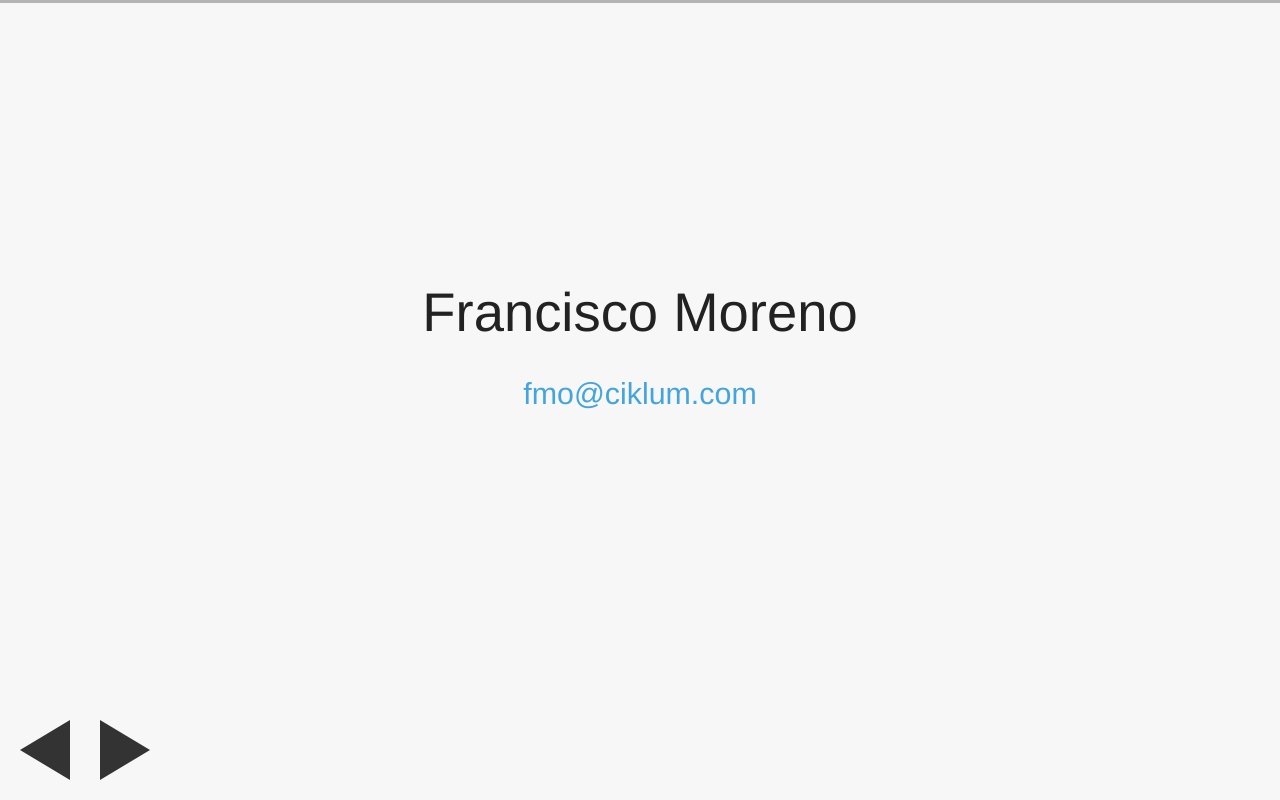
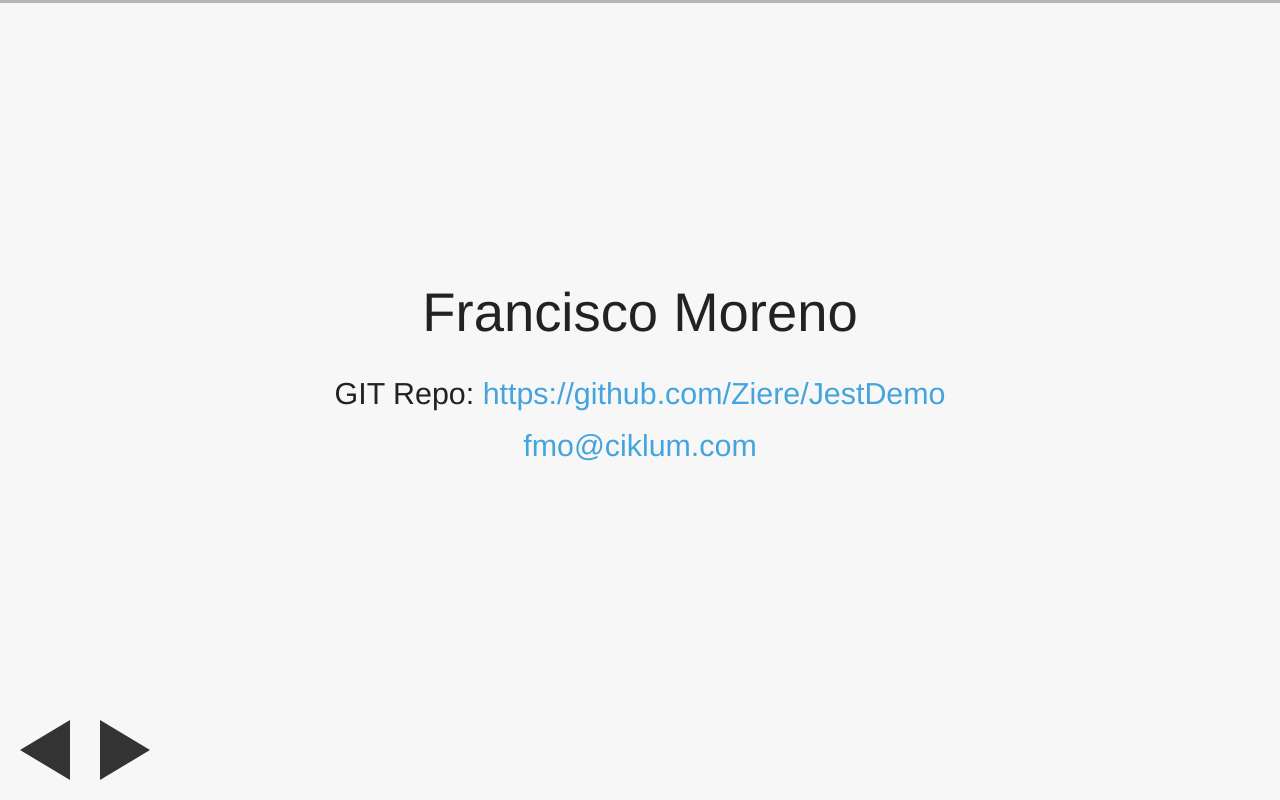
Before and after one commit to Ziere/JestDemo, a website: page ppt/ppt.html in a window 1280 px wide. Both pictures are taken after a click on the element 45 px from the left and 750 px from the top of the page. Drawn offline with Linux system fonts and the light colour scheme.

Commit message:
added Readme

```diff
--- a/ppt/ppt.html
+++ b/ppt/ppt.html
@@ -579,6 +579,8 @@
   <div class="slide hidden author-slide" id="slide-16">
     <section class="slide-content"><div class="author">
   <h1 class="name">Francisco Moreno</h1>
+  <h3> GIT Repo: <a href="https://github.com/Ziere/JestDemo">https://github.com/Ziere/JestDemo</a></h3>
+
     <h3 class="email">
       <a href="mailto:fmo@ciklum.com">fmo@ciklum.com</a>
     </h3>
```
Also changed, not shown: README.md (added).
